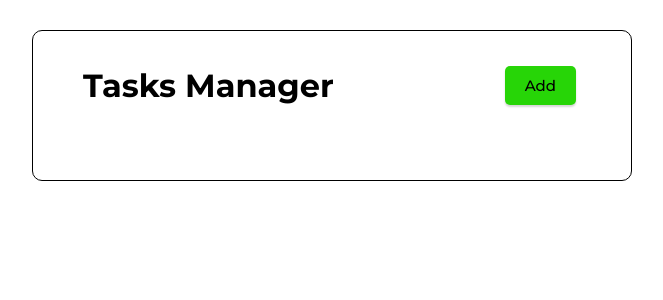
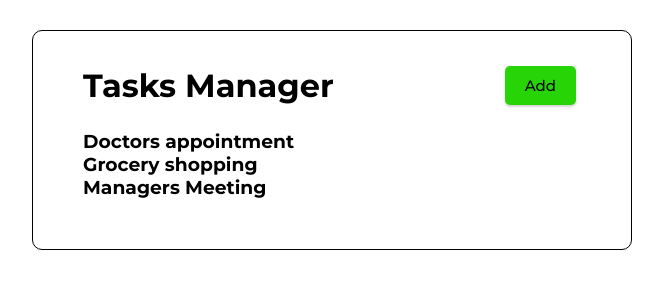
Before and after one commit to abdealijaroli/tasks-manager, a React (Create React App) app: page / in a window 1280 px wide. Shown: the top 300 px of the page, without its empty margins (308-971 px from the left). Built offline with nearby package versions, Linux system fonts and the light colour scheme.

Commit message:
State and useState hook implemented for Tasks

```diff
--- a/src/App.js
+++ b/src/App.js
@@ -1,9 +1,11 @@
 import Header from './components/Header'
+import Tasks from './components/Tasks'
 
 function App() {
   return (
     <div className="container">
         <Header />
+        <Tasks />
     </div>
   );
 }
--- /dev/null
+++ b/src/components/Tasks.js
@@ -0,0 +1,34 @@
+import React from 'react'
+import {useState} from 'react'
+
+const Tasks = () => {
+    const [tasks, setTasks] = useState([
+        {
+            id: 1,
+            text: 'Doctors appointment',
+            day: '22rd June at 2:00pm',
+            reminder: true,
+        },
+        {
+            id: 2,
+            text: 'Grocery shopping',
+            day: '25th June at 12:00pm',
+            reminder: true,
+        },
+        {
+            id: 3,
+            text: 'Managers Meeting',
+            day: '29th June at 4:00pm',
+            reminder: false,
+        }
+    ])
+    return (
+        <>
+            {tasks.map((task) => (
+            <h3 key={task.id}>{task.text}</h3>
+            ))}
+        </>
+    )
+}
+
+export default Tasks
```
